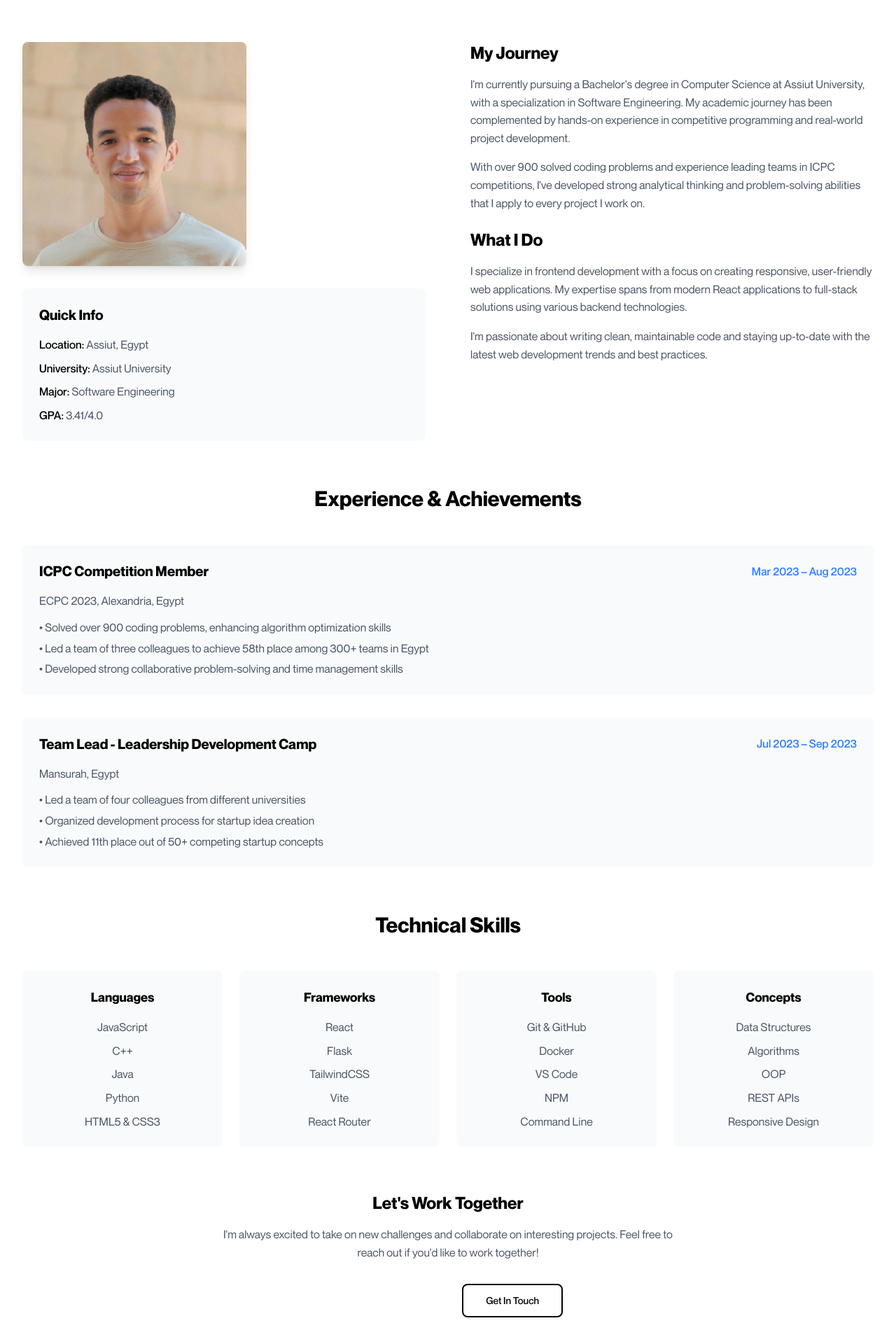
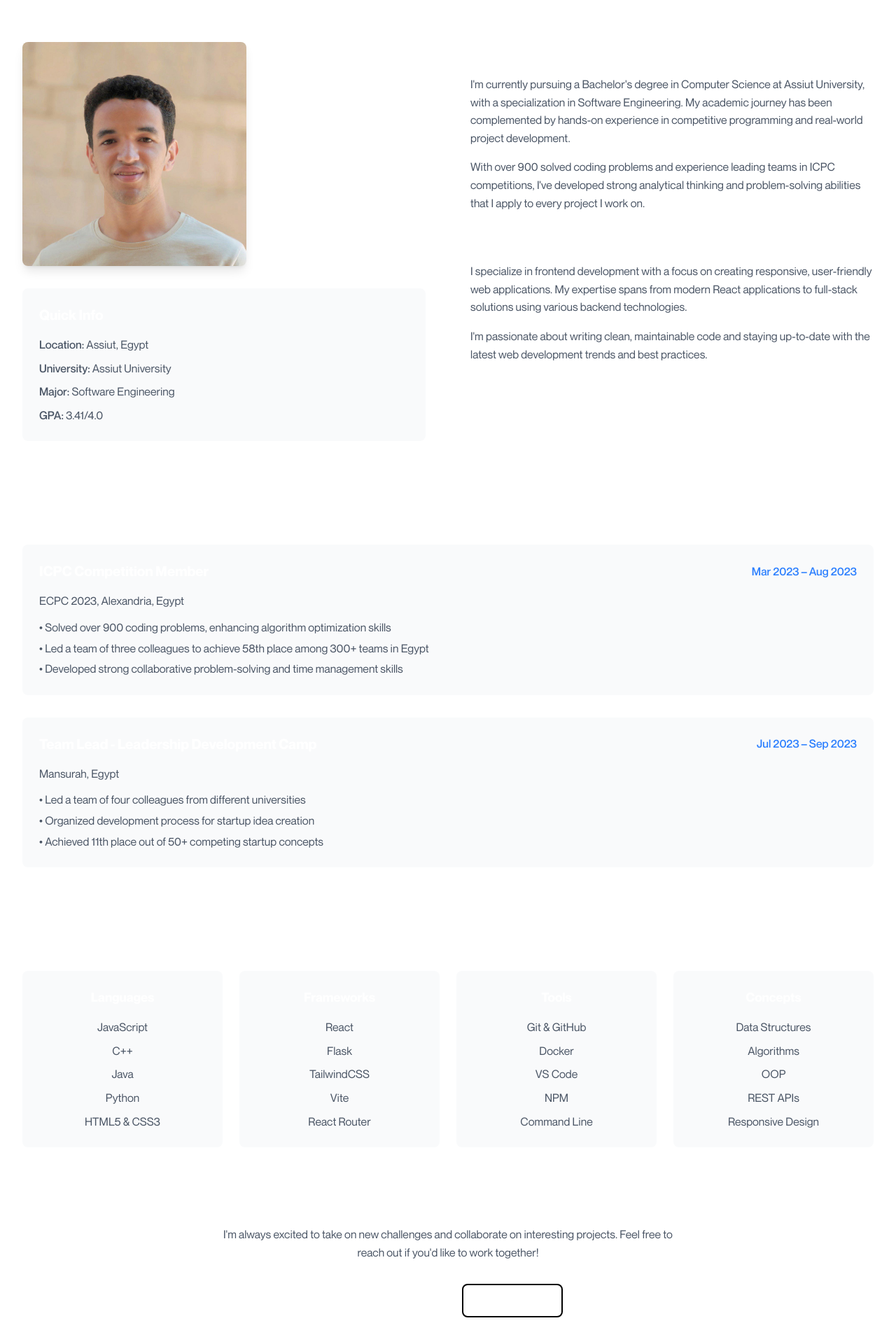
Before and after one commit to Abdulrahman-Nasser0/portifolio, a React (Vite) app: page /about in a window 1280 px wide. Shown: the part 228-2148 px from the top of the page at 70% size. Built offline with nearby package versions, Linux system fonts and the light colour scheme.

Commit message:
Add the main text color

```diff
--- a/src/index.css
+++ b/src/index.css
@@ -3,7 +3,7 @@
 
 /*  Color System */
 :root {
-  --main-black: #1C1D20;
+  --color-text: #1C1D20;
   --gray-light: #999d9e;
 }
 
@@ -47,6 +47,7 @@ body {
   font-family: 'Neue Montreal', -apple-system, BlinkMacSystemFont, 'Segoe UI', 'Roboto', sans-serif;
   line-height: 1.6;
   background-color: var(--gray-light);
+  color: var(--color-text);
   box-sizing: border-box;
   color: white;
 }
--- a/src/pages/About.jsx
+++ b/src/pages/About.jsx
@@ -12,7 +12,7 @@ function About() {
           {/* Header Section */}
           <StaggeredSlideUp staggerDelay={0.15} initialDelay={0.5}>
             <div className="text-center mb-16">
-              <h1 className="text-4xl lg:text-5xl font-bold text-black mb-6">About Me</h1>
+              <h1 className="text-4xl lg:text-5xl font-bold  mb-6">About Me</h1>
               <p className="text-xl text-gray-600 max-w-3xl mx-auto">
                 A passionate Computer Science student with a strong foundation in software engineering
                 and a love for creating innovative web solutions.
@@ -34,12 +34,12 @@ function About() {
                 </div>
 
                 <div className="bg-gray-50 p-6 rounded-lg">
-                  <h3 className="text-xl font-bold text-black mb-4">Quick Info</h3>
+                  <h3 className="text-xl font-bold  mb-4">Quick Info</h3>
                   <div className="space-y-2 text-gray-600">
-                    <p><span className="font-medium text-black">Location:</span> Assiut, Egypt</p>
-                    <p><span className="font-medium text-black">University:</span> Assiut University</p>
-                    <p><span className="font-medium text-black">Major:</span> Software Engineering</p>
-                    <p><span className="font-medium text-black">GPA:</span> 3.41/4.0</p>
+                    <p><span className="font-medium ">Location:</span> Assiut, Egypt</p>
+                    <p><span className="font-medium ">University:</span> Assiut University</p>
+                    <p><span className="font-medium ">Major:</span> Software Engineering</p>
+                    <p><span className="font-medium ">GPA:</span> 3.41/4.0</p>
                   </div>
                 </div>
               </div>
@@ -47,7 +47,7 @@ function About() {
               {/* Right Column - About Text */}
               <div className="space-y-6">
                 <div>
-                  <h2 className="text-2xl font-bold text-black mb-4">My Journey</h2>
+                  <h2 className="text-2xl font-bold  mb-4">My Journey</h2>
                   <p className="text-gray-600 mb-4">
                     I'm currently pursuing a Bachelor's degree in Computer Science at Assiut University,
                     with a specialization in Software Engineering. My academic journey has been complemented
@@ -61,7 +61,7 @@ function About() {
                 </div>
 
                 <div>
-                  <h2 className="text-2xl font-bold text-black mb-4">What I Do</h2>
+                  <h2 className="text-2xl font-bold  mb-4">What I Do</h2>
                   <p className="text-gray-600 mb-4">
                     I specialize in frontend development with a focus on creating responsive,
                     user-friendly web applications. My expertise spans from modern React applications
@@ -79,13 +79,13 @@ function About() {
           {/* Experience Section */}
           <ContentSlideUp delay={1.2}>
             <div className="mb-16">
-              <h2 className="text-3xl font-bold text-black text-center mb-12">Experience & Achievements</h2>
+              <h2 className="text-3xl font-bold  text-center mb-12">Experience & Achievements</h2>
 
               <div className="space-y-8">
                 {/* ICPC Experience */}
                 <div className="bg-gray-50 p-6 rounded-lg">
                   <div className="flex flex-col md:flex-row md:items-center md:justify-between mb-4">
-                    <h3 className="text-xl font-bold text-black">ICPC Competition Member</h3>
+                    <h3 className="text-xl font-bold ">ICPC Competition Member</h3>
                     <span className="text-blue-500 font-medium">Mar 2023 – Aug 2023</span>
                   </div>
                   <p className="text-gray-600 mb-3">ECPC 2023, Alexandria, Egypt</p>
@@ -99,7 +99,7 @@ function About() {
                 {/* Leadership Experience */}
                 <div className="bg-gray-50 p-6 rounded-lg">
                   <div className="flex flex-col md:flex-row md:items-center md:justify-between mb-4">
-                    <h3 className="text-xl font-bold text-black">Team Lead - Leadership Development Camp</h3>
+                    <h3 className="text-xl font-bold ">Team Lead - Leadership Development Camp</h3>
                     <span className="text-blue-500 font-medium">Jul 2023 – Sep 2023</span>
                   </div>
                   <p className="text-gray-600 mb-3">Mansurah, Egypt</p>
@@ -116,12 +116,12 @@ function About() {
           {/* Skills Section */}
           <ContentSlideUp delay={1.4}>
             <div className="mb-16">
-              <h2 className="text-3xl font-bold text-black text-center mb-12">Technical Skills</h2>
+              <h2 className="text-3xl font-bold  text-center mb-12">Technical Skills</h2>
 
               <div className="grid md:grid-cols-2 lg:grid-cols-4 gap-6">
                 {/* Programming Languages */}
                 <div className="bg-gray-50 p-6 rounded-lg text-center">
-                  <h3 className="text-lg font-bold text-black mb-4">Languages</h3>
+                  <h3 className="text-lg font-bold  mb-4">Languages</h3>
                   <div className="space-y-2 text-gray-600">
                     <p>JavaScript</p>
                     <p>C++</p>
@@ -133,7 +133,7 @@ function About() {
 
                 {/* Frameworks */}
                 <div className="bg-gray-50 p-6 rounded-lg text-center">
-                  <h3 className="text-lg font-bold text-black mb-4">Frameworks</h3>
+                  <h3 className="text-lg font-bold  mb-4">Frameworks</h3>
                   <div className="space-y-2 text-gray-600">
                     <p>React</p>
                     <p>Flask</p>
@@ -145,7 +145,7 @@ function About() {
 
                 {/* Tools */}
                 <div className="bg-gray-50 p-6 rounded-lg text-center">
-                  <h3 className="text-lg font-bold text-black mb-4">Tools</h3>
+                  <h3 className="text-lg font-bold  mb-4">Tools</h3>
                   <div className="space-y-2 text-gray-600">
                     <p>Git & GitHub</p>
                     <p>Docker</p>
@@ -157,7 +157,7 @@ function About() {
 
                 {/* Concepts */}
                 <div className="bg-gray-50 p-6 rounded-lg text-center">
-                  <h3 className="text-lg font-bold text-black mb-4">Concepts</h3>
+                  <h3 className="text-lg font-bold  mb-4">Concepts</h3>
                   <div className="space-y-2 text-gray-600">
                     <p>Data Structures</p>
                     <p>Algorithms</p>
@@ -173,7 +173,7 @@ function About() {
           {/* Call to Action */}
           <ContentSlideUp delay={1.6}>
             <div className="text-center">
-              <h2 className="text-2xl font-bold text-black mb-4">Let's Work Together</h2>
+              <h2 className="text-2xl font-bold  mb-4">Let's Work Together</h2>
               <p className="text-gray-600 mb-8 max-w-2xl mx-auto">
                 I'm always excited to take on new challenges and collaborate on interesting projects.
                 Feel free to reach out if you'd like to work together!
@@ -189,7 +189,7 @@ function About() {
                 <MagneticButton
                   to="/contact"
                   intensity={0.4}
-                  className="inline-block border-2 border-black text-black px-8 py-3 rounded-lg font-medium hover:bg-black hover:text-white transition-colors"
+                  className="inline-block border-2 border-black  px-8 py-3 rounded-lg font-medium hover:bg-black hover:text-white transition-colors"
                 >
                   Get In Touch
                 </MagneticButton>
--- a/src/pages/Projects.jsx
+++ b/src/pages/Projects.jsx
@@ -50,7 +50,7 @@ function Projects() {
           {/* Header Section */}
           <StaggeredSlideUp staggerDelay={0.15} initialDelay={0.5}>
             <div className="text-center mb-16">
-              <h1 className="text-4xl lg:text-5xl font-bold text-black mb-6">
+              <h1 className="text-4xl lg:text-5xl font-bold  mb-6">
                 My Projects
               </h1>
               <p className="text-xl text-gray-600 max-w-3xl mx-auto">
@@ -70,7 +70,7 @@ function Projects() {
                   <div className={`${index % 2 === 1 ? 'lg:col-start-2' : ''}`}>
                     <div className="mb-4">
                       <span className="text-blue-500 font-medium text-sm">{project.date}</span>
-                      <h2 className="text-2xl lg:text-3xl font-bold text-black mt-2 mb-4">
+                      <h2 className="text-2xl lg:text-3xl font-bold  mt-2 mb-4">
                         {project.title}
                       </h2>
                     </div>
@@ -81,7 +81,7 @@ function Projects() {
 
                     {/* Technologies */}
                     <div className="mb-6">
-                      <h3 className="text-sm font-medium text-black mb-3">Technologies Used:</h3>
+                      <h3 className="text-sm font-medium  mb-3">Technologies Used:</h3>
                       <div className="flex flex-wrap gap-2">
                         {project.technologies.map((tech, techIndex) => (
                           <span key={techIndex} className="px-3 py-1 bg-gray-100 text-gray-700 text-sm rounded-full">
@@ -93,7 +93,7 @@ function Projects() {
 
                     {/* Highlights */}
                     <div className="mb-6">
-                      <h3 className="text-sm font-medium text-black mb-3">Key Features:</h3>
+                      <h3 className="text-sm font-medium  mb-3">Key Features:</h3>
                       <ul className="space-y-2">
                         {project.highlights.map((highlight, highlightIndex) => (
                           <li key={highlightIndex} className="flex items-start">
@@ -127,7 +127,7 @@ function Projects() {
           {/* Additional Info Section */}
           <ContentSlideUp delay={1.2}>
             <div className="bg-gray-50 rounded-lg p-8 lg:p-12 text-center">
-              <h2 className="text-2xl lg:text-3xl font-bold text-black mb-6">More Projects Coming Soon</h2>
+              <h2 className="text-2xl lg:text-3xl font-bold  mb-6">More Projects Coming Soon</h2>
               <p className="text-gray-600 mb-8 max-w-2xl mx-auto">
                 I'm constantly working on new projects and exploring different technologies.
                 Check out my GitHub profile to see my latest work and contributions.
@@ -148,7 +148,7 @@ function Projects() {
                 <MagneticButton
                   to="/contact"
                   intensity={0.4}
-                  className="inline-block border-2 border-black text-black px-6 py-3 rounded-lg font-medium hover:bg-black hover:text-white transition-colors"
+                  className="inline-block border-2 border-black  px-6 py-3 rounded-lg font-medium hover:bg-black hover:text-white transition-colors"
                 >
                   Let's Work Together
                 </MagneticButton>
```
Also changed, not shown: src/pages/Contact.jsx (+17 -17 lines), src/pages/Home.jsx (+10 -12 lines).
